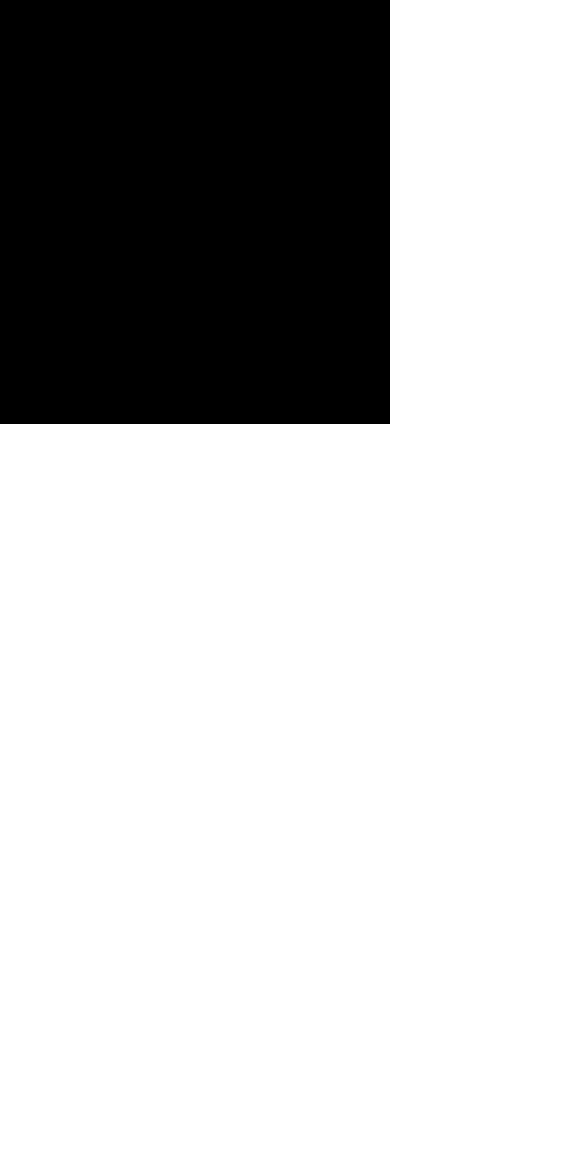
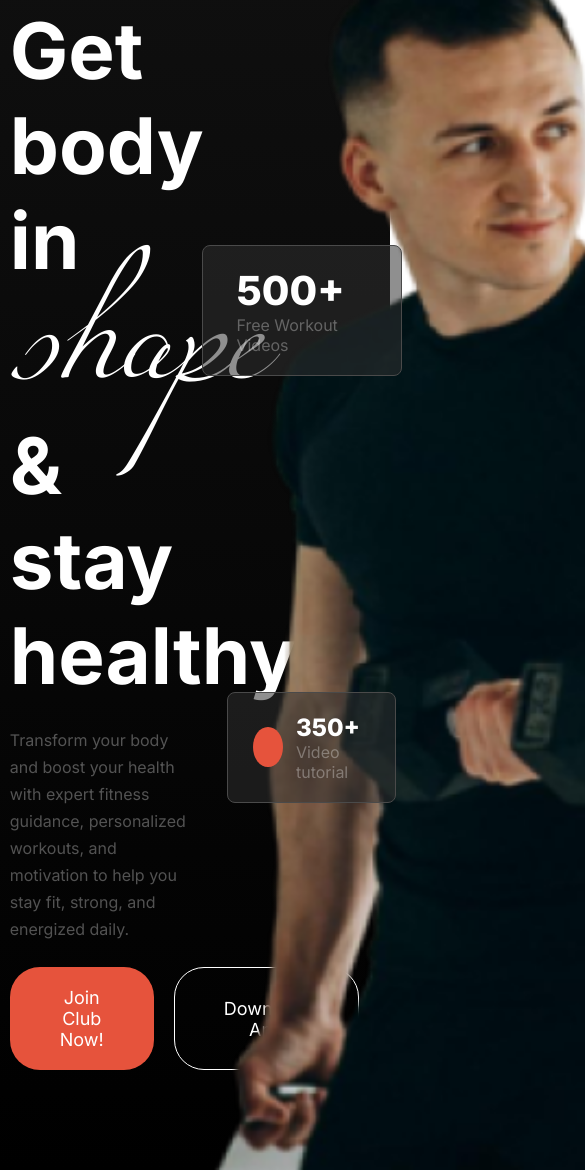
Before and after one commit to tawfiqboss47/fitness, a plain HTML site: page index.html in a window 390 px wide. Shown: the part 176-1350 px from the top of the page, 585 px wide, since content can reach past the window. Before the commit the page ends 844 px from the top, so only its background shows below. Drawn offline with Linux system fonts and the light colour scheme.

Commit message:
added banner section with out responsive

```diff
--- a/index.html
+++ b/index.html
@@ -34,9 +34,33 @@
                 </div>
             </nav>
         </div>
-        <section>
+        <section class="banner-section">
             <div class="container">
-
+                <div class="banner-content-wrap d-flex">
+                    <div class="banner-content">
+                        <h1>Get body in <strong>shape</strong> & stay healthy</h1>
+                        <p>Transform your body and boost your health with expert fitness guidance, personalized workouts, and motivation to help you stay fit, strong, and energized daily.</p>
+                        <div class="button-banner d-flex">
+                            <button class="btn-primary">Join Club Now!</button>
+                            <button class="btn-primary btn-outline">Download App</button>
+                        </div>
+                    </div>
+                    <div class="banner-img">
+                        <img src="./images/Images_2.png" alt="">
+                        <div class="retangle"></div>
+                        <div class="video-tutorial image-left d-flex">
+                            <div class="circle"></div>
+                            <div class="w-50">
+                                <h2>350+</h2>
+                                <p>Video tutorial</p>
+                            </div>
+                        </div>
+                        <div class="video-tutorial image-right">
+                            <h2>500+</h2>
+                            <p>Free Workout Videos</p>
+                        </div>
+                    </div>
+                </div>
             </div>
         </section>
         </section>
--- a/styles/style.css
+++ b/styles/style.css
@@ -26,7 +26,6 @@ p{
 /* Navbar SEction */
 header{
     background-color: #000;
-    height: 600px;
 }
 .full-banner-section{
     background: linear-gradient(180.00deg, rgb(17, 17, 17),rgba(119, 119, 119, 0) 100%);
@@ -71,3 +70,98 @@ header{
 	font-size: 22px;
 	cursor: pointer;
 }
+/* Banner Section */
+.banner-content-wrap{
+    justify-content: space-between;
+}
+.banner-content h1 {
+	font-size: 78px;
+	color: white;
+	/* padding-right: 18%; */
+}
+.banner-content {
+	width: 48%;
+    padding: 100px 0;
+}
+.banner-content h1 strong {
+    font-family: "miama";
+    font-size: 185px;
+    display: inline-block;
+    line-height: 130px;
+    font-weight: 300;
+}
+.banner-content p {
+	margin: 24px 0;
+	font-size: 16px;
+	line-height: 27px;
+}
+/* Btn style */
+.button-banner {
+    gap: 20px;
+}
+.btn-primary {
+    display: inline-block;
+    padding: 15px 30px;
+}
+.btn-primary {
+    display: inline-block;
+    padding: 20px 50px;
+    background: var(--primary);
+    border: none;
+    border-radius: 30px;
+    font-size: 18px;
+    color: white;
+    cursor: pointer;
+}
+button.btn-primary.btn-outline {
+    border: 1px solid white;
+    background: transparent;
+    padding: 19px 49px;
+}
+/* image side */
+.banner-img{
+    width: 48%;
+    text-align: right;
+    position: relative;
+}
+.banner-img img{
+    height: 100%;
+}
+.video-tutorial {
+    background: rgba(48, 48, 48, 0.536);
+    display: inline-block;
+    padding: 20px 33px;
+    border-radius: 8px;
+    border: 1px solid #4a4a4a;
+    text-align: left;
+}
+.video-tutorial h2 {
+    font-size: 24px;
+    font-weight: 800;
+    color: white;
+}
+.circle {
+    width: 40px;
+    height: 40px;
+    background: var(--primary);
+    border-radius: 50%;
+}
+.image-left {
+    position: absolute;
+    bottom: 29%;
+    left: 14%;
+    padding: 20px 25px;
+}
+.image-right {
+    position: absolute;
+    top: 27%;
+    right: -12%;
+}
+.image-right h2 {
+    font-size: 40px;
+}
+.video-tutorial.image-left {
+    display: flex;
+    gap: 13px;
+    align-items: center;
+}
```
Also changed, not shown: Font/Miama.otf (deleted), images/Images_2.png (renamed from images/Images 2.png), 1 other file.
